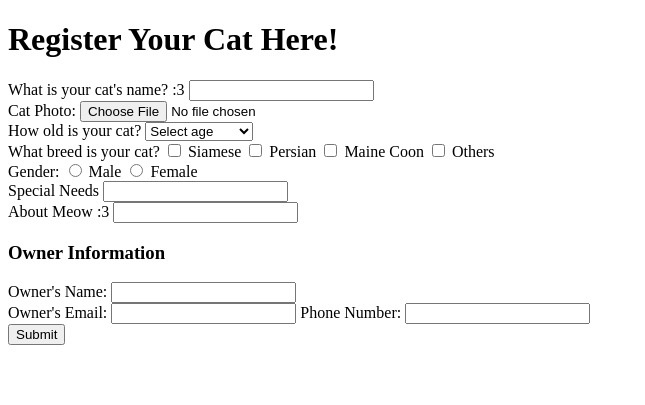
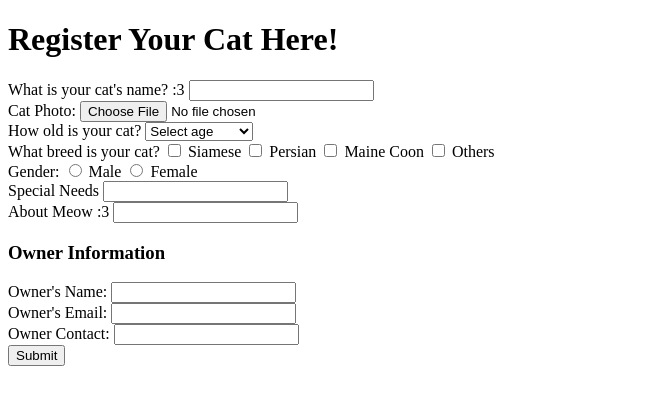
Before and after one commit to JasMyne14/GitExercise-TT2L-06, a Python web app: template catprofile/templates/catregister.html in a window 1280 px wide. Shown: the top 405 px of the page, without its empty margins (0-645 px from the left). Run offline with Jinja, Linux system fonts and the light colour scheme; the template is opened without the code that fills it, so the values that code supplies are empty.

Commit message:
Added sections to html form cat registery

```diff
--- a/catprofile/templates/catregister.html
+++ b/catprofile/templates/catregister.html
@@ -66,12 +66,15 @@
             <input type="text" name="owner_name" id="owner_name" required>
             </section>
 
-            <section class
+            <section class = "owner_email">
             <label for="owner_email">Owner's Email:</label>
             <input type="email" name="owner_email" id="owner_email" required>
+            </section>
 
-            <label for="phone_number">Phone Number:</label>
+            <section class="owner_contact">
+            <label for="owner_contact">Owner Contact:</label>
             <input type="text" name="owner_contact" id="owner_contact" required>
+            </section>
 
         </div>
 
```
